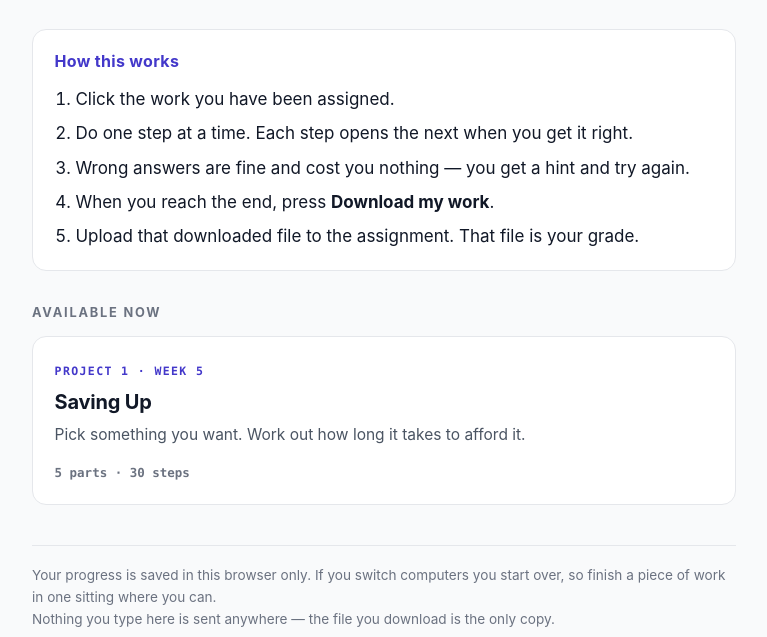
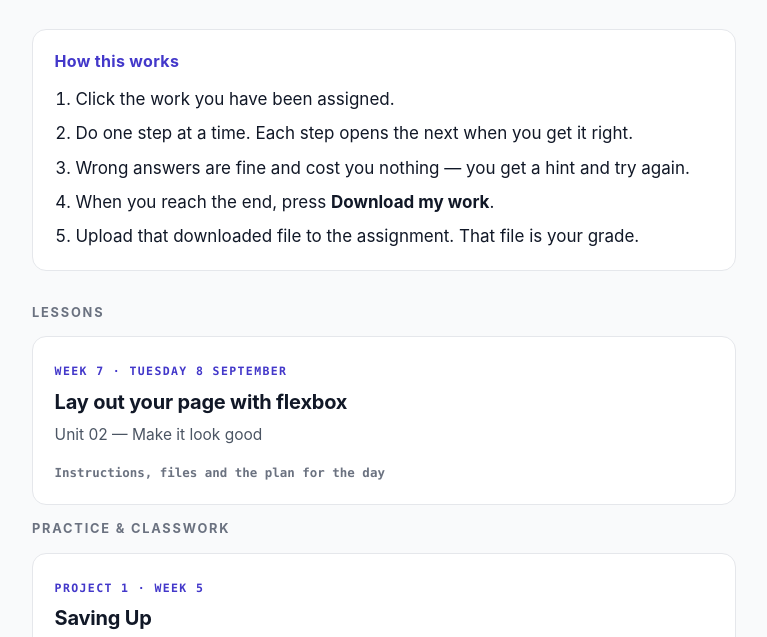
Before and after one commit to coltonsharp-dev/ALA2627-ASD-Coursework, a plain HTML site: page index.html in a window 1280 px wide. Shown: the part 141-778 px from the top of the page, without its empty margins (256-1023 px from the left). Drawn offline with Linux system fonts and the light colour scheme.

Commit message:
Add index.html

```diff
--- a/index.html
+++ b/index.html
@@ -47,7 +47,16 @@ footer{margin-top:2.5rem;padding-top:1.2rem;border-top:1px solid var(--line);col
     </ol>
   </div>
 
-  <h2 class="sec">Available now</h2>
+  <h2 class="sec">Lessons</h2>
+
+    <a class="work" href="week-07/day-24/">
+      <span class="tag">Week 7 &middot; Tuesday 8 September</span>
+      <h2>Lay out your page with flexbox</h2>
+      <p class="blurb">Unit 02 — Make it look good</p>
+      <span class="meta">Instructions, files and the plan for the day</span>
+    </a>
+
+  <h2 class="sec">Practice &amp; classwork</h2>
 
     <a class="work" href="saving-up.html">
       <span class="tag">Project 1 &middot; Week 5</span>
```
